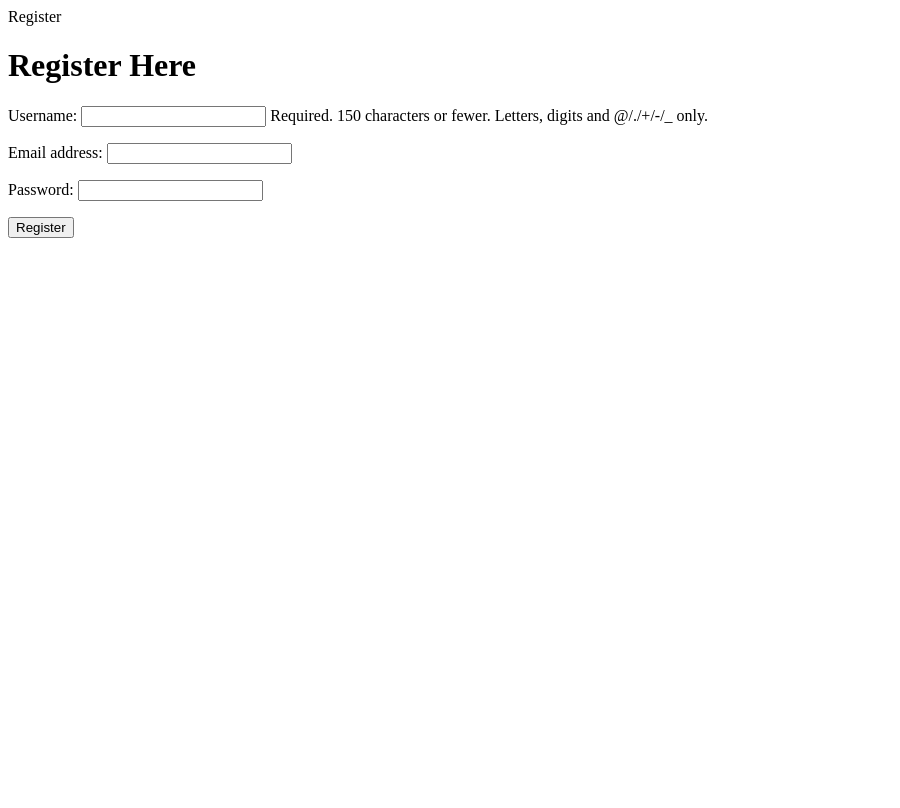
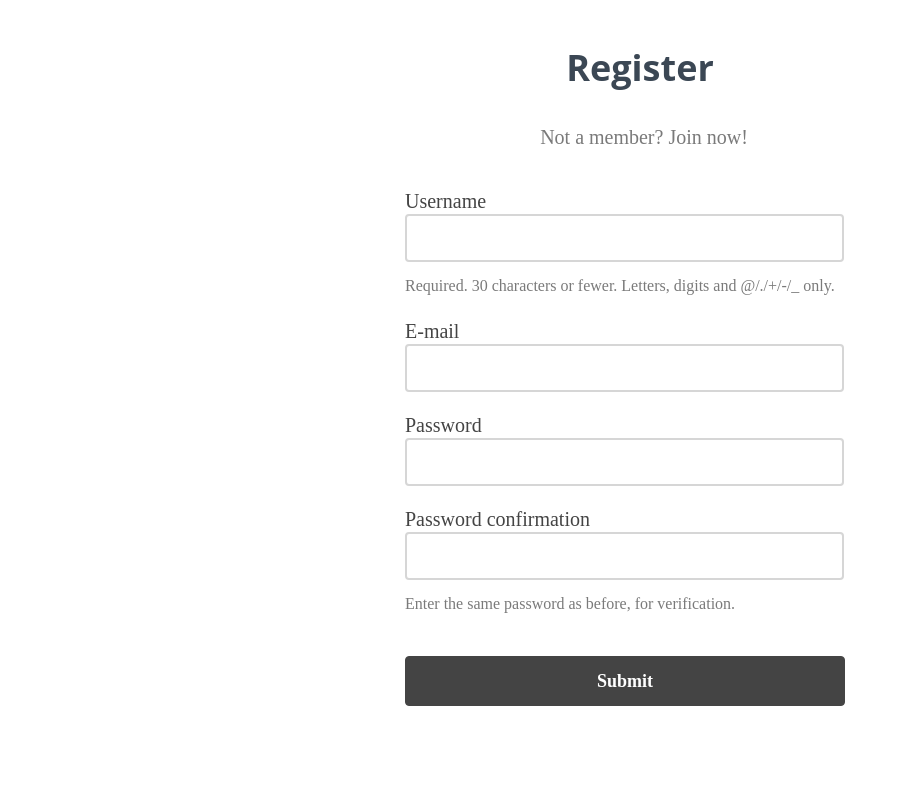
Before and after one commit to clj769/Elibrary, a Django app: template templates/registration/registration_form.html in a window 1280 px wide. Shown: the whole page, without its empty margins (0-900 px from the left). Before the commit the page ends 238 px from the top, so only its background shows below. Run offline with Django 4.2, Linux system fonts and the light colour scheme; the template is opened without the code that fills it: values that come from a table or form of the project are taken from there, others are empty.

Commit message:
registrations css refine

```diff
--- /dev/null
+++ b/static/css/registration.css
@@ -0,0 +1,130 @@
+.input-label {
+    width: 189px;
+    height: 24px;
+    color: #444444;
+    font-family: "Source Sans 3", serif;
+    font-weight: 400;
+    font-size: 20px;
+    line-height: 1.3;
+    text-align: left;
+}
+
+.heading-text {
+    width: 426px;
+	height: 36px;
+	color: #3b4754;
+    font-family: "Open Sans", serif;
+	font-weight: bold;
+	font-size: 36px;
+	line-height: 1.1;
+    text-align: center;
+    margin: 20px auto 40px;
+}
+
+.paragraph-text {
+    width: 518px;
+    height: 24px;
+    color: #7a7a7a;
+    font-family: "Source Sans 3", serif;
+    font-weight: 400;
+    font-size: 20px;
+    line-height: 1.3;
+    text-align: center;
+}
+
+.paragraph-text-register {
+    /*width: 518px;*/
+    height: 24px;
+    color: #7a7a7a;
+    font-family: "Source Sans 3", serif;
+    font-weight: 400;
+    font-size: 16px;
+    line-height: 1;
+    text-align: left;
+}
+
+.container {
+    width: 510px;
+    height: 600px;
+    padding: 20px 20px 20px 20px;
+    background: #ffffff;
+    border-radius: 8px 8px 8px 8px;
+    margin: 0 auto;
+}
+
+.form-control-1 {
+    width: 439px;
+    height: 48px;
+    padding: 0px 10px 0px 20px;
+    background: #ffffff;
+    color: #444444;
+    border-color: #d6d6d6;
+    border-width: 2px;
+    border-style: solid;
+    border-radius: 4px 4px 4px 4px;
+    font-family: "Source Sans 3";
+    font-weight: 500;
+    font-size: 20px;
+    text-align: left;
+    margin-bottom: 20px;
+}
+.form-control-2 {
+    width: 439px;
+    height: 48px;
+    padding: 0px 10px 0px 20px;
+    background: #ffffff;
+    color: #444444;
+    border-color: #d6d6d6;
+    border-width: 2px;
+    border-style: solid;
+    border-radius: 4px 4px 4px 4px;
+    font-family: "Source Sans 3";
+    font-weight: 500;
+    font-size: 20px;
+    text-align: left;
+}
+
+.button-login {
+    width: 475px;
+    height: 50px;
+    padding: 10px 10px 10px 10px;
+    background: #444444;
+    color: #ffffff;
+    border-color: #444444;
+    border-width: 1px;
+    border-style: solid;
+    border-radius: 4px 4px 4px 4px;
+    font-family: "Source Sans 3", serif;
+    font-weight: 700;
+    font-size: 18px;
+    text-align: center;
+    margin-top: 20px;
+}
+
+.button-register {
+    width: 440px;
+    height: 50px;
+    padding: 10px 10px 10px 10px;
+    background: #444444;
+    color: #ffffff;
+    border-color: #444444;
+    border-width: 1px;
+    border-style: solid;
+    border-radius: 4px 4px 4px 4px;
+    font-family: "Source Sans 3", serif;
+    font-weight: 700;
+    font-size: 18px;
+    text-align: center;
+    margin-top: 20px;
+}
+
+.register-text {
+    width: 134px;
+    height: 24px;
+    color: #7a7a7a;
+    font-family: "Source Sans 3", serif;
+    font-weight: 400;
+    font-size: 20px;
+    line-height: 1.3;
+    text-align: left;
+}
--- a/templates/registration/registration_form.html
+++ b/templates/registration/registration_form.html
@@ -1,10 +1,33 @@
-{% block title_block %}
-    Register
+{% load static %}
+<head>
+    <meta charset="UTF-8">
+    <title>register</title>
+    <link rel="stylesheet" href="{% static '/css/registration.css' %}">
+</head>
+{% block body_block %}
+    <div class="container">
+        <h1 class="heading-text">Register</h1>
+        <p class="paragraph-text">Not a member? Join now!</p>
+        <form class="container" role="form" method="post" action=".">
+            {% csrf_token %}
+            <label class="input-label" for="id_username">Username</label>
+            <input class="form-control-2" id="id_username" maxlength="30"
+                   name="username" type="text"/>
+            <p class="paragraph-text-register">Required. 30 characters or fewer.
+                Letters, digits and @/./+/-/_ only. </p>
+            <label class="input-label" for="id_email">E-mail</label><br>
+            <input class="form-control-1" id="id_email" name="email"
+                   type="email"/>
+            <label class="input-label" for="id_password1"> Password</label>
+            <input class="form-control-1" id="id_password1" name="password1"
+                   type="password"/>
+            <label class="input-label" for="id_password2">
+                Password confirmation</label>
+            <input class="form-control-2" id="id_password2" name="password2"
+                   type="password"/>
+            <p class="paragraph-text-register">
+                Enter the same password as before, for verification. </p>
+            <button type="submit" class="button-register">Submit</button>
+        </form>
+    </div>
 {% endblock %}
-{% block body_block %}
-    <h1>Register Here</h1>
-    <form method="post" action=".">
-        {% csrf_token %}
-        {{ form.as_p }}
-        <input type="submit" value="Register"/></form>
-{% endblock %}
```
Also changed, not shown: static/css/login.css (deleted, +0 -90 lines), templates/app/restricted.html (deleted, +0 -8 lines), templates/registration/login.html (+4 -5 lines).
